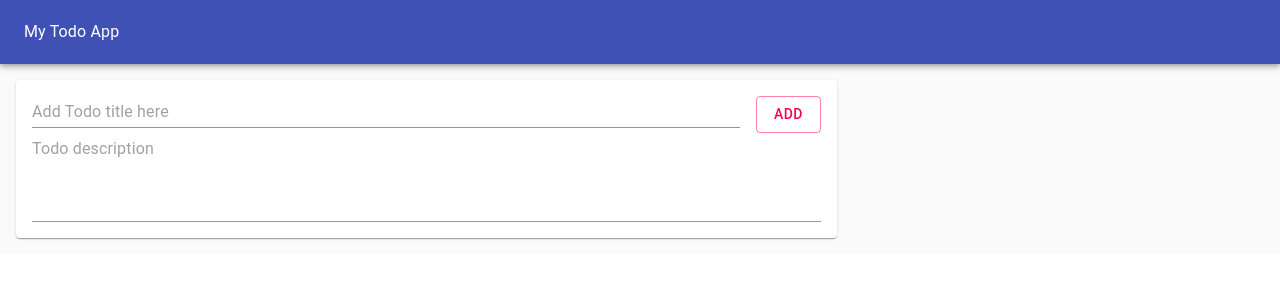
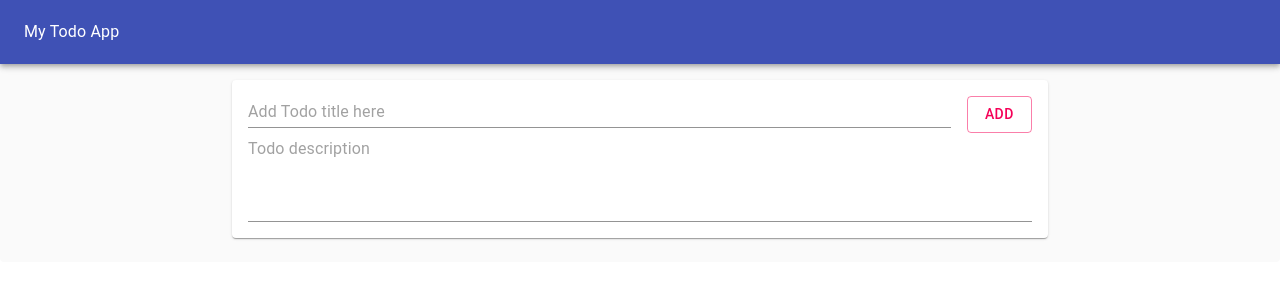
Before and after one commit to trdvangraft/resume, a React (Create React App) app in the folder challenges/todo-frontend/: page / in a window 1280 px wide. Shown: the top 300 px of the page. Built offline with nearby package versions, Linux system fonts and the light colour scheme; no server answers.

Commit message:
Finalize the todo frontend
- allow the description to be displayed

```diff
--- a/challenges/todo-frontend/src/ui/AddTodo.jsx
+++ b/challenges/todo-frontend/src/ui/AddTodo.jsx
@@ -39,7 +39,7 @@ const AddTodo = memo(props => {
         <>
             <Paper style={{ margin: 16, padding: 16 }}>
                 <Grid container>
-                    <Grid xs={10} md={11} item style={{ paddingRight: 16 }}>
+                    <Grid xs={9} md={11} item style={{ paddingRight: 16 }}>
                         <TextField
                         placeholder="Add Todo title here"
                         value={inputTitle}
@@ -49,7 +49,7 @@ const AddTodo = memo(props => {
                         fullWidth
                         />
                     </Grid>
-                    <Grid xs={2} md={1} item>
+                    <Grid xs={3} md={1} item>
                         <Button
                         fullWidth
                         color="secondary"
--- a/challenges/todo-frontend/src/ui/Layout.jsx
+++ b/challenges/todo-frontend/src/ui/Layout.jsx
@@ -11,8 +11,8 @@ const Layout = memo(props => (
                 <Typography color="inherit">My Todo App</Typography>
             </Toolbar>
         </AppBar>
-        <Grid container>
-            <Grid item md={8}>
+        <Grid container spacing={2} justify={"center"}>
+            <Grid item xs={12} md={8}>
                 {props.children}
             </Grid>
         </Grid>
--- a/challenges/todo-frontend/src/ui/TodoListItem.jsx
+++ b/challenges/todo-frontend/src/ui/TodoListItem.jsx
@@ -16,7 +16,10 @@ const TodoListItem = memo(props => (
         checked={props.done === 'True'}
         disableRipple
         />
-        <ListItemText primary={props.title} />
+        <ListItemText
+            primary={props.title}
+            secondary={props.description}
+        />
         <ListItemSecondaryAction>
             <IconButton aria-label="Delete Todo" onClick={props.onButtonClick}>
                 <DeleteOutlined />
```
